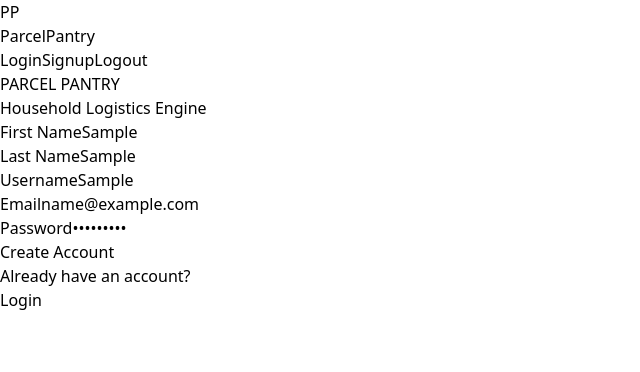
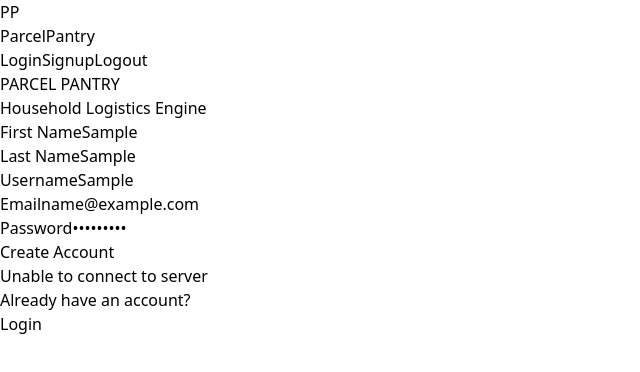
Before and after one commit to 4dkreidler/Team21LargeProject, a React (Vite) app in the folder Frontend/: page /signup in a window 1280 px wide. Both pictures are taken after typing "Sample", "Sample", "Sample", "name@example.com", "Sample123" into the empty fields and a click on the button "Create Account". Shown: the top 372 px of the page, without its empty margins (0-640 px from the left). Built offline with nearby package versions, Linux system fonts and the light colour scheme; no server answers.

Commit message:
Update Signup.tsx
Rixed route path

```diff
--- a/Frontend/src/pages/Signup.tsx
+++ b/Frontend/src/pages/Signup.tsx
@@ -8,6 +8,7 @@ import { buildPath } from '../utils/Path';
 
 const Signup: React.FC = () => {
   const navigate = useNavigate();
+  const [message, setMessage] = useState<string>("");
 
   const [formData, setFormData] = useState({
     firstName: "",
@@ -19,6 +20,7 @@ const Signup: React.FC = () => {
 
   const handleSubmit = async (e: FormEvent) => {
     e.preventDefault();
+    setMessage("");
 
     console.log("Form Data:", formData);
 
@@ -40,19 +42,16 @@ const Signup: React.FC = () => {
 
       const res = await response.json();
 
-      if (res.error !== "") {
-        alert(res.error);
+      if (res.error && res.error.length > 0) {
+        setMessage(res.error);
       } else {
         navigate("/verification", { state: { email: formData.email } });
       }
 
-    } catch (err) {
+    } catch (err: any) {
       console.log(err);
+      setMessage("Unable to connect to server");
     }
-
-    //setTimeout(() => {
-    //  navigate("/Verification", { state: { email: formData.email } });
-    //}, 500);
   };
 
   return (
@@ -109,6 +108,10 @@ const Signup: React.FC = () => {
 
             <Button type="submit">Create Account</Button>
 
+            {message && (
+              <p className="text-sm text-red-500 text-center mt-1">{message}</p>
+            )}
+
             <p className="text-[10px] mt-2 text-gray-500">
               Already have an account? <br />
               <a href="/login" className="underline font-bold text-black">
```
